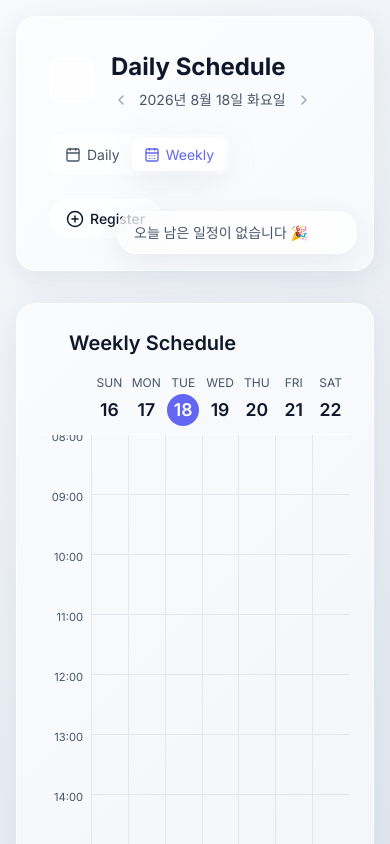
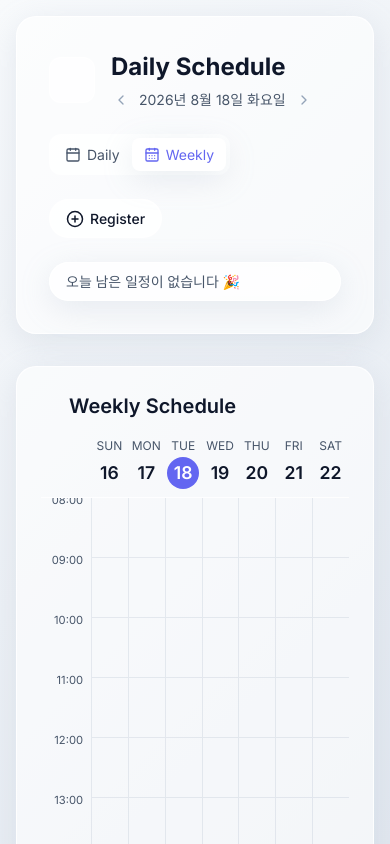
Before and after one commit to myheartjjh-cloud/planner, a React (Vite) app: page / in a window 390 px wide. Shown: the top 844 px of the page. Built offline with nearby package versions, Linux system fonts and the light colour scheme; no server answers.

Commit message:
Revert "style: make schedule container a fixed widget"
This reverts commit 8d3a1390286acd869cc9bccc92403ecf7c365cf4.

```diff
--- a/src/components/Header.css
+++ b/src/components/Header.css
@@ -118,28 +118,13 @@
 }
 
 .current-schedule-container {
-  position: fixed;
-  bottom: 24px;
-  right: 24px;
-  z-index: 1000;
-  background: rgba(255, 255, 255, 0.85);
-  backdrop-filter: blur(16px);
-  -webkit-backdrop-filter: blur(16px);
-  border: 1px solid var(--glass-border);
-  box-shadow: 0 8px 32px rgba(0, 0, 0, 0.1);
   min-width: 280px;
-  padding: 12px 20px;
-  border-radius: var(--radius-lg);
+  padding: 8px 16px;
+  border-radius: var(--radius-md);
   display: flex;
   flex-direction: column;
   align-items: flex-start;
-  gap: 8px;
-  transition: transform 0.3s ease, box-shadow 0.3s ease;
-}
-
-.current-schedule-container:hover {
-  transform: translateY(-4px);
-  box-shadow: 0 12px 40px rgba(0, 0, 0, 0.15);
+  gap: 4px;
 }
 
 .current-schedule {
@@ -187,9 +172,7 @@
     flex-wrap: wrap;
   }
   .current-schedule-container {
-    bottom: 16px;
-    right: 16px;
-    min-width: 240px;
-    padding: 10px 16px;
+    width: 100%;
+    justify-content: center;
   }
 }
```
